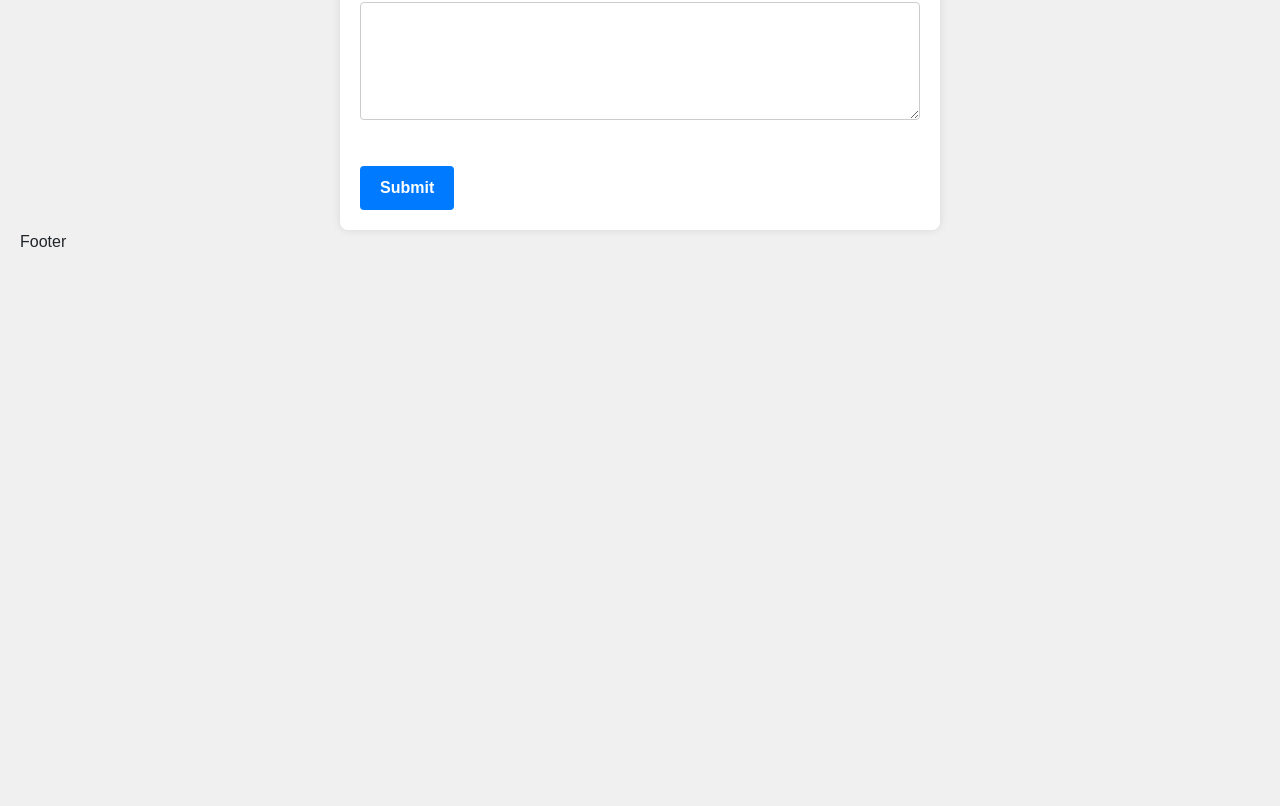
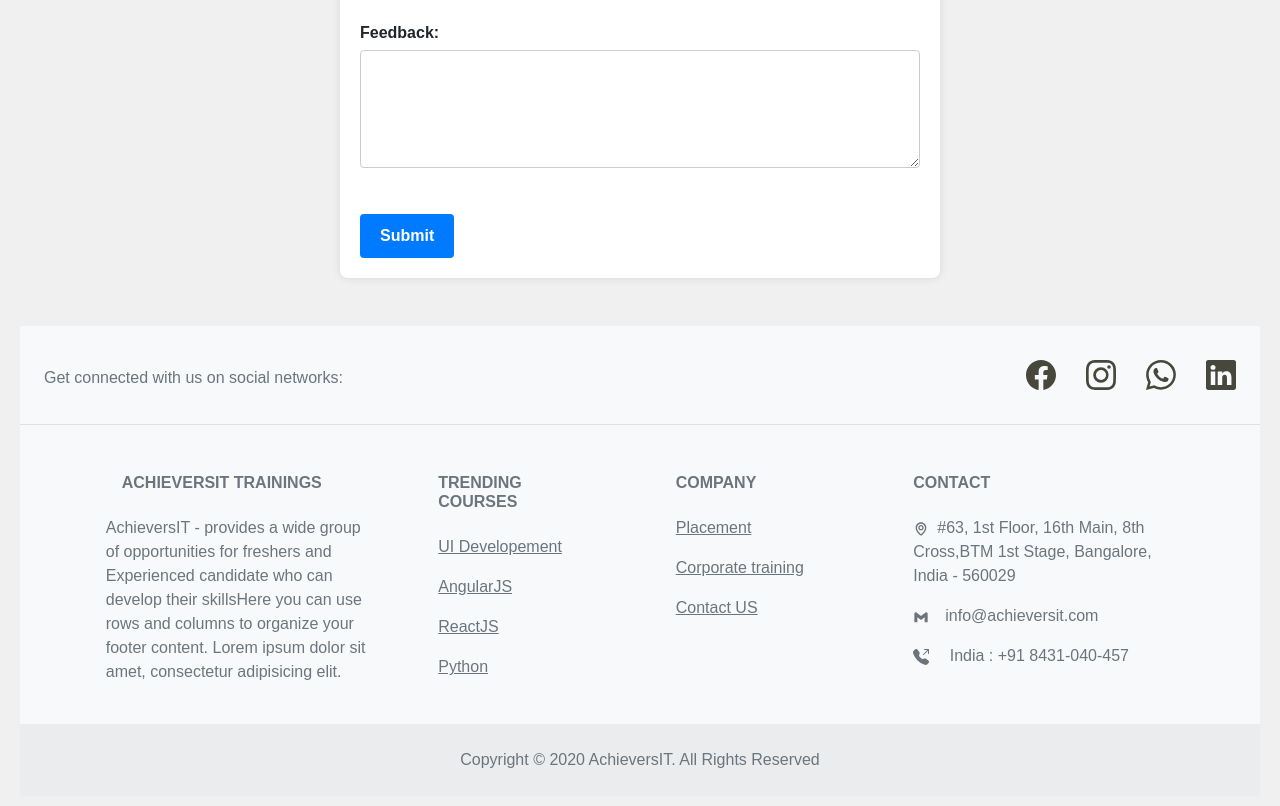
Before and after one commit to jayaparakash/feedbackReact, a React (Create React App) app: page /feedback in a window 1280 px wide. Shown: the part 742-1548 px from the top of the page. Before the commit the page ends 1016 px from the top, so only its background shows below. Built offline with nearby package versions, Linux system fonts and the light colour scheme.

Commit message:
footer completed

```diff
--- a/package.json
+++ b/package.json
@@ -7,9 +7,12 @@
     "@testing-library/react": "^13.4.0",
     "@testing-library/user-event": "^13.5.0",
     "bootstrap": "^5.0.1",
+    "cdbreact": "^1.5.18",
+    "mdb-react-ui-kit": "^6.3.0",
     "react": "^18.2.0",
     "react-bootstrap": "^2.8.0",
     "react-dom": "^18.2.0",
+    "react-icons": "^4.11.0",
     "react-router-dom": "^6.16.0",
     "react-scripts": "5.0.1",
     "web-vitals": "^2.1.4"
--- a/src/App.css
+++ b/src/App.css
@@ -1,38 +1,4 @@
-.App {
-  text-align: center;
+* {
+  margin: 0;
+  padding: 0;
 }
-
-.App-logo {
-  height: 40vmin;
-  pointer-events: none;
-}
-
-@media (prefers-reduced-motion: no-preference) {
-  .App-logo {
-    animation: App-logo-spin infinite 20s linear;
-  }
-}
-
-.App-header {
-  background-color: #282c34;
-  min-height: 100vh;
-  display: flex;
-  flex-direction: column;
-  align-items: center;
-  justify-content: center;
-  font-size: calc(10px + 2vmin);
-  color: white;
-}
-
-.App-link {
-  color: #61dafb;
-}
-
-@keyframes App-logo-spin {
-  from {
-    transform: rotate(0deg);
-  }
-  to {
-    transform: rotate(360deg);
-  }
-}
--- a/src/Components/Feedback/FeedbackForm.jsx
+++ b/src/Components/Feedback/FeedbackForm.jsx
@@ -49,7 +49,7 @@ function FeedbackForm() {
   };
 
   return (
-    <div className="form-container">
+    <div className="form-container mt-5">
       <form ref={formRef} name="form" method="post" onSubmit={handleSubmit}>
         <label htmlFor="name">Name:</label>
         <input
--- /dev/null
+++ b/src/Components/Footer/Footer.css
@@ -0,0 +1,21 @@
+.icons {
+    display: flex;
+    align-items: center;
+    justify-content: center;
+    gap: 30px;
+}
+
+.icons_link {
+    width: 30px;
+    height: 50px;
+    color: rgb(71, 71, 60);
+    transition: transform 0.3s ease-in-out;
+}
+
+.icons_link:hover {
+    transform: rotate(360deg) ;
+    transition: 1s;
+    width: 40px;
+    height: 50px;
+    color: rgb(255, 83, 10);
+}
--- a/src/Components/Footer/Footer.jsx
+++ b/src/Components/Footer/Footer.jsx
@@ -1,9 +1,159 @@
-import React from 'react'
+import React from "react";
+import {
+  MDBFooter,
+  MDBContainer,
+  MDBRow,
+  MDBCol,
+  MDBIcon,
+} from "mdb-react-ui-kit";
+import {
+  BsFacebook,
+  BsInstagram,
+  BsWhatsapp,
+  BsLinkedin,
+  BsFillTelephoneOutboundFill,
+} from "react-icons/bs";
+import { BiMap, BiLogoGmail } from "react-icons/bi";
+import { Link } from "react-router-dom";
+import "./Footer.css";
 
-const Footer = () => {
+export default function Footer() {
   return (
-    <div>Footer</div>
-  )
+    <MDBFooter bgColor="light" className="text-center text-lg-start text-muted mt-5">
+      <section className="d-flex justify-content-center justify-content-lg-between p-4 border-bottom">
+        <div className="me-5 d-none d-lg-block mt-3">
+          <span>Get connected with us on social networks:</span>
+        </div>
+
+        <div className="icons">
+          <Link
+            to="https://www.facebook.com/AchieversITTrainings/"
+            className=""
+          >
+            <BsFacebook className="icons_link" />
+          </Link>
+          <Link to="https://www.instagram.com/achieversit/" className="">
+            <BsInstagram className="icons_link" />
+          </Link>
+          <Link to="" className="">
+            <BsWhatsapp className="icons_link" />
+          </Link>
+          <Link
+            to="https://www.linkedin.com/company/achieversit-trainings/"
+            className=""
+          >
+            <BsLinkedin className="icons_link" />
+          </Link>
+        </div>
+      </section>
+
+      <section className="">
+        <MDBContainer className="text-center text-md-start mt-5">
+          <MDBRow className="mt-3">
+            <MDBCol md="3" lg="4" xl="3" className="mx-auto mb-4">
+              <h6 className="text-uppercase fw-bold mb-4">
+                <MDBIcon icon="gem" className="me-3" />
+                AchieversIT Trainings
+              </h6>
+              <p>
+                AchieversIT - provides a wide group of opportunities for
+                freshers and Experienced candidate who can develop their
+                skillsHere you can use rows and columns to organize your footer
+                content. Lorem ipsum dolor sit amet, consectetur adipisicing
+                elit.
+              </p>
+            </MDBCol>
+
+            <MDBCol md="2" lg="2" xl="2" className="mx-auto mb-4">
+              <h6 className="text-uppercase fw-bold mb-4">TRENDING COURSES</h6>
+              <p>
+                <Link
+                  to="https://www.achieversit.com/ui-development-training-course-institute-in-bangalore"
+                  className="text-reset"
+                >
+                  UI Developement
+                </Link>
+              </p>
+              <p>
+                <Link
+                  to="https://www.achieversit.com/angular-training-course-institute-in-bangalore"
+                  className="text-reset"
+                >
+                  AngularJS
+                </Link>
+              </p>
+              <p>
+                <Link
+                  to="https://www.achieversit.com/react-training-training-course-institute-in-bangalore"
+                  className="text-reset"
+                >
+                  ReactJS
+                </Link>
+              </p>
+              <p>
+                <Link
+                  to="https://www.achieversit.com/python-training-course-institute-in-bangalore"
+                  className="text-reset"
+                >
+                  Python
+                </Link>
+              </p>
+            </MDBCol>
+
+            <MDBCol md="3" lg="2" xl="2" className="mx-auto mb-4">
+              <h6 className="text-uppercase fw-bold mb-4">Company </h6>
+              <p>
+                <Link
+                  to="https://www.achieversit.com/placement-page.html"
+                  className="text-reset"
+                >
+                  Placement
+                </Link>
+              </p>
+              <p>
+                <Link
+                  to="https://www.achieversit.com/corporate-training-page.html"
+                  className="text-reset"
+                >
+                  Corporate training
+                </Link>
+              </p>
+              <p>
+                <Link to="#!" className="text-reset">
+                  Contact US
+                </Link>
+              </p>
+            </MDBCol>
+
+            <MDBCol md="4" lg="3" xl="3" className="mx-auto mb-md-0 mb-4">
+              <h6 className="text-uppercase fw-bold mb-4">Contact</h6>
+              <p>
+                <BiMap />
+                <MDBIcon icon="home" className="me-2" />
+                #63, 1st Floor, 16th Main, 8th Cross,BTM 1st Stage, Bangalore,
+                India - 560029
+              </p>
+              <p>
+                <BiLogoGmail />
+                <MDBIcon icon="envelope" className="me-3" />
+                info@achieversit.com
+              </p>
+              <p>
+                <BsFillTelephoneOutboundFill />
+                <MDBIcon icon="phone" className="me-3" /> India : +91
+                8431-040-457
+              </p>
+            </MDBCol>
+          </MDBRow>
+        </MDBContainer>
+      </section>
+
+      <div
+        className="text-center p-4"
+        style={{ backgroundColor: "rgba(0, 0, 0, 0.05)" }}
+      >
+        Copyright © 2020 AchieversIT. All Rights Reserved
+      </div>
+    </MDBFooter>
+  );
 }
-
-export default Footer
--- a/src/Components/Header/Header.css
+++ b/src/Components/Header/Header.css
@@ -1,9 +1,9 @@
-/* BasicExample.css */
+
 .custom-nav {
-    margin-right: 50px; /* Move the whole Nav to the right by 50px */
+    margin-right: 50px;
   }
 
   .custom-nav .nav-link {
-    margin-right: 25px; /* Increase the gap between each Nav.Link by 25px */
-    font-size: 1.25rem; /* Increase font size by 10px (assuming the default font size is 1rem) */
+    margin-right: 25px;
+    font-size: 1.25rem;
   }
--- a/src/Components/Header/Header.jsx
+++ b/src/Components/Header/Header.jsx
@@ -8,8 +8,9 @@ import "./Header.css"; // Keep your CSS file for styling
 
 function BasicExample() {
   return (
-    <Navbar expand="lg" className="bg-body-tertiary">
-      <Container className="">
+    <div className="cont">
+    <Navbar expand="lg" className="bg-body-tertiary ">
+
         <Navbar.Brand as={Link} to="/">
           <img src={logo} alt="logo" />
         </Navbar.Brand>
@@ -24,8 +25,8 @@ function BasicExample() {
             <Nav.Link as={Link} to="/aboutus">About Us</Nav.Link>
           </Nav>
         </Navbar.Collapse>
-      </Container>
     </Navbar>
+    </div>
   );
 }
 
```
Also changed, not shown: 1 other file (tests, documents, lock files or other folders).
